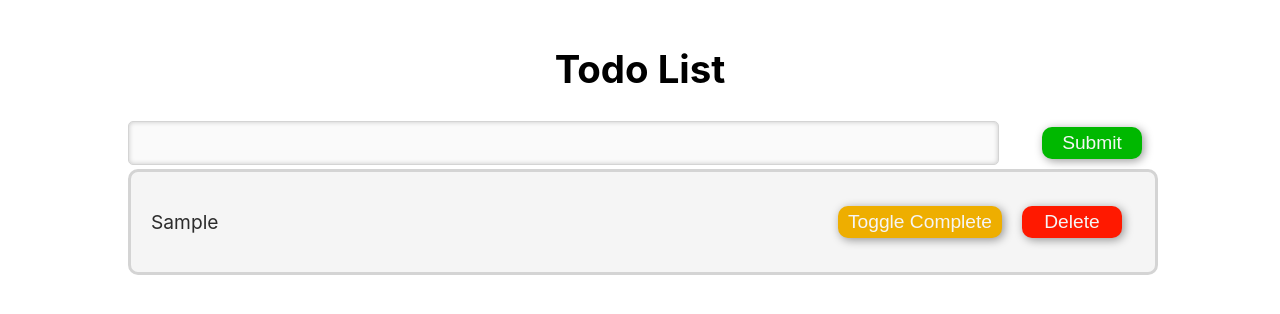
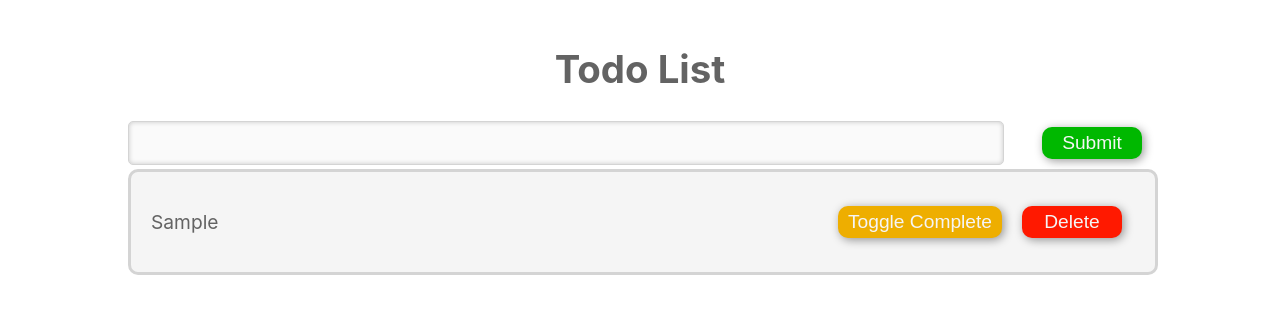
Before and after one commit to kookydev/Todo-List, a React (Create React App) app: page / in a window 1280 px wide. Both pictures are taken after typing "Sample" into the empty fields and a click on the input "Submit". Shown: the top 314 px of the page. Built offline with nearby package versions, Linux system fonts and the light colour scheme.

Commit message:
Fiinal styling tweaks

```diff
--- a/src/App.css
+++ b/src/App.css
@@ -25,6 +25,7 @@
 
 h1 {
   text-align: center;
+  color: rgb(99, 99, 99);
 }
 
 @keyframes App-logo-spin {
--- a/src/App.jsx
+++ b/src/App.jsx
@@ -14,7 +14,6 @@ class App extends Component {
     let listItems = this.state.listItems;
     let inputObject = {
       label: val,
-      key: listItems.length,
       complete: false
     };
     listItems.push(inputObject);
@@ -30,6 +29,7 @@ class App extends Component {
       : (listItems[index].complete = true);
     this.setState({ listItems: listItems });
   };
+
   // Handle a click of the Delete button associated with a list item
   deleteHandler = index => {
     let listItems = this.state.listItems;
@@ -37,6 +37,7 @@ class App extends Component {
     this.setState({ listItems: listItems });
   };
 
+  // Show default instructions if the list is empty
   contentHandler = () => {
     if (this.state.listItems.length === 0) {
       return <Default />;
--- a/src/components/Input.css
+++ b/src/components/Input.css
@@ -4,7 +4,7 @@
     grid-template-columns: 1fr auto;
     justify-items: space-between;
     align-items: center;
-    grid-gap: 10px
+    grid-gap: 5px
 }
 
 .text-input {
--- a/src/components/ListItem.css
+++ b/src/components/ListItem.css
@@ -27,7 +27,8 @@
 .list-item-label {
     width: 80%;
     padding: 20px;
-    color: rgb(44, 44, 44);
+    color: rgb(99, 99, 99);
+    ;
 }
 
 .complete .list-item-label {
```
